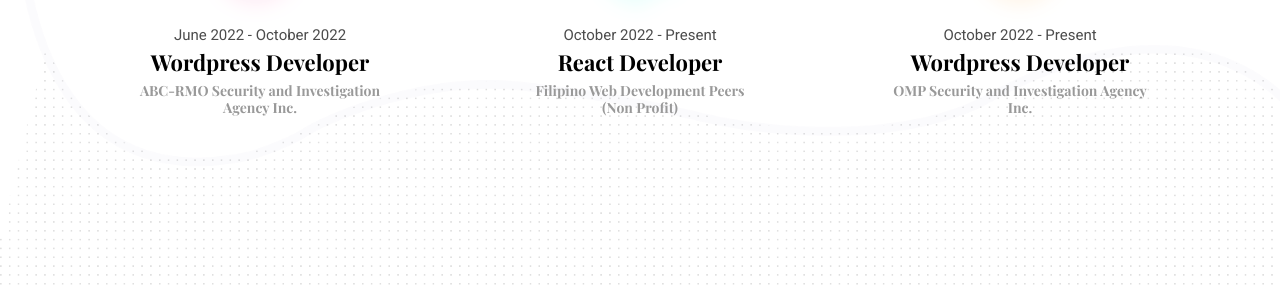
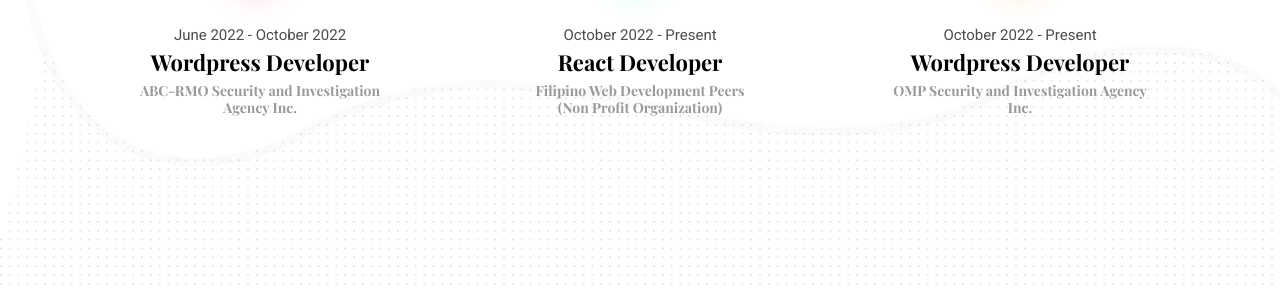
Before and after one commit to lonewanderer27/lonewanderer27.github.io, a Jekyll site: the page built from index.html, in a window 1280 px wide and 900 px high, scrolled down 2052 px. Shown: the part 162-452 px from the top of the window. Built offline with Jekyll 4.4.1, drawn with Linux system fonts in a browser that asks for light colours.

Commit message:
update org in react developer role

```diff
--- a/_data/settings.yml
+++ b/_data/settings.yml
@@ -112,7 +112,7 @@
       name: React Developer,
       icon: "icon-3.png",
       date: "October 2022 - Present",
-      organization: "Filipino Web Development Peers<br>(Non Profit)",
+      organization: "Filipino Web Development Peers<br>(Non Profit Organization)",
     }
   - {
       name: Wordpress Developer,
```
